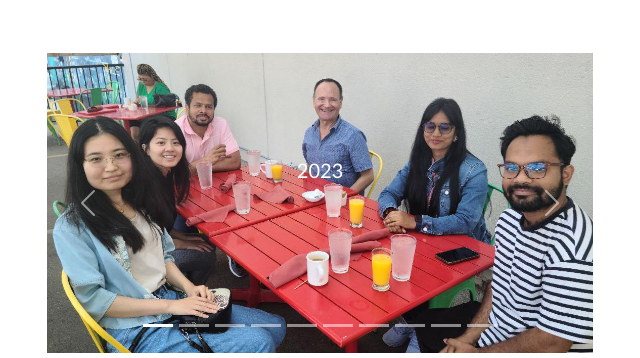
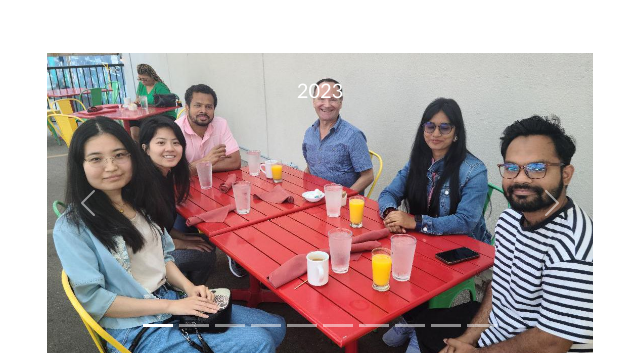
Before and after one commit to lauren-solberg/lauren-solberg.github.io, a plain HTML site: page index.html in a window 1280 px wide. Shown: the part 392-750 px from the top of the page, 320-960 px from the left. Drawn offline with nearby package versions, Linux system fonts and the light colour scheme.

Commit message:
Testing 10 and -10

```diff
--- a/main.css
+++ b/main.css
@@ -13,8 +13,8 @@ body {
 
 .carousel-caption {
     position: absolute; /* Make the caption absolutely positioned within the item */
-    top: 50%;
-    transform: translateY(-50%); /* Vertically center the caption */
+    top: 10%;
+    transform: translateY(-10%); /* Vertically center the caption */
   }
 
 /* Define a media query for screens smaller than 768px (typical for mobile devices) */
```
